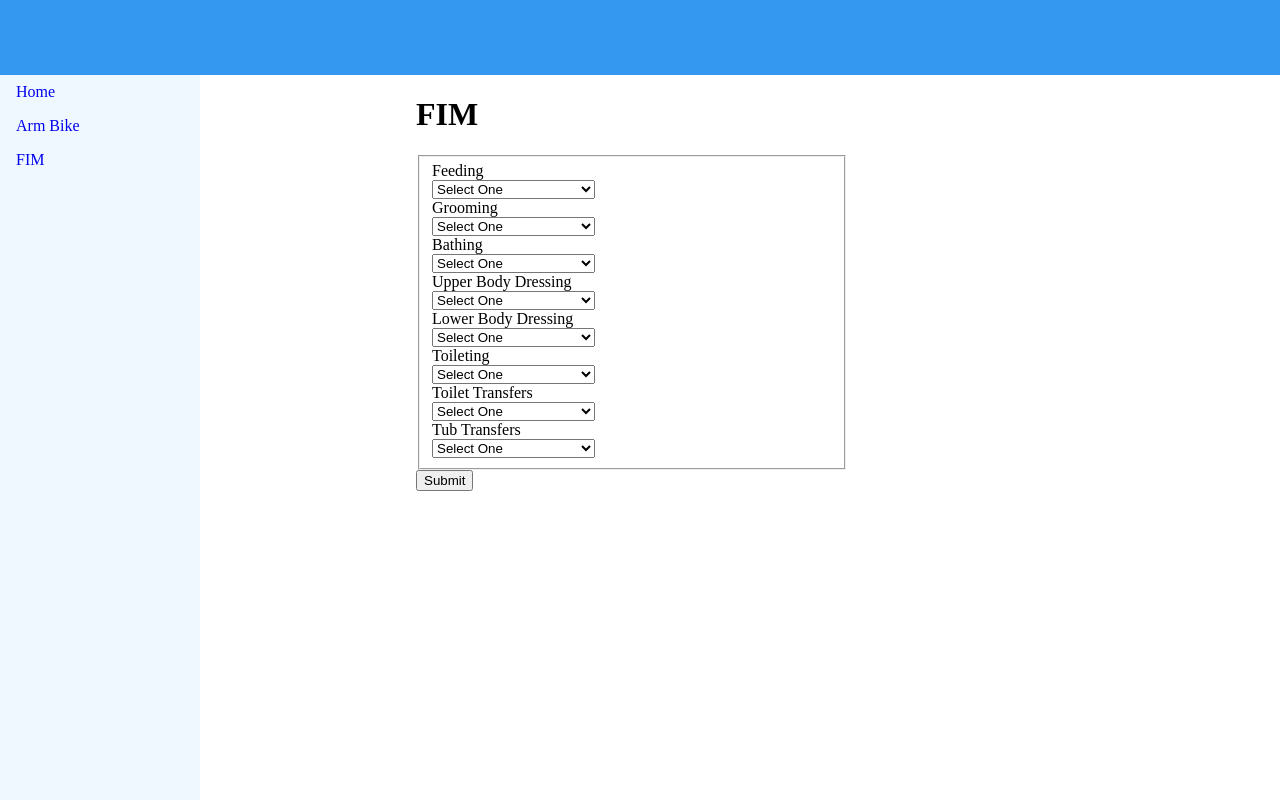
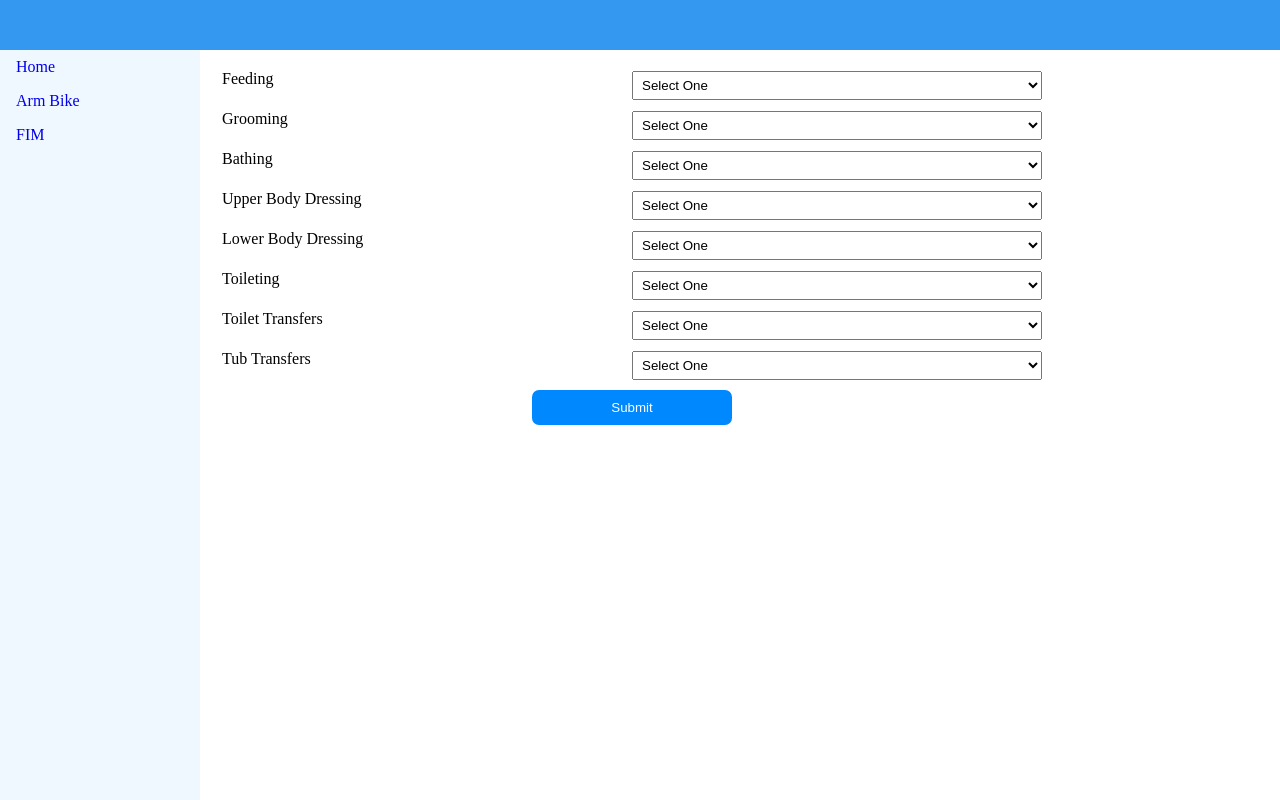
Before and after one commit to adorgan/soap-note, a React (Create React App) app in the folder client/: page /fim in a window 1280 px wide. Built offline with nearby package versions, Linux system fonts and the light colour scheme.

Commit message:
updated UI with better form layout and button styling

```diff
--- a/client/src/App.css
+++ b/client/src/App.css
@@ -1,5 +1,31 @@
 html, body, #root, .App, .container {
   height: 100%;
+}
+
+fieldset {
+    border: 0;
+    padding: 0;
+}
+
+fieldset {
+    display: grid;
+    grid-template-columns: 1fr 1fr;
+    grid-template-rows: 1fr 1fr;
+
+}
+
+form {
+    padding: 20px;
+    grid-column: 1/3;
+}
+select {
+    width: 100%;
+    padding: 5px;
+    margin-bottom: 10px;
+    margin-top: 1px;
+}
+select:hover{
+    cursor: pointer;
 }
 
 body{
@@ -8,7 +34,7 @@ body{
 .container {
     display: grid;
     grid-template-columns: 200px 1fr 1fr 1fr 1fr 1fr;
-    grid-template-rows: 75px 1fr 1fr 1fr 1fr 1fr;
+    grid-template-rows: 50px 1fr 1fr 1fr 1fr 1fr;
 }
 
 nav {
@@ -36,8 +62,11 @@ li a:hover{
 }
 
 .wrapper{
-    grid-column-start: 3;
-    grid-column-end: 5;
+    display: grid;
+    grid-template-columns: 1fr 1fr;
+    grid-template-rows: 1fr 1fr;
+    grid-column-start: 2;
+    grid-column-end: 6;
     grid-row: 2 / 6;
 }
 
@@ -47,6 +76,40 @@ li a:hover{
     background-color: #3498f0;
 }
 
+
+.div-submit-btn {
+    grid-column: 1 / 2;
+    display: flex;
+    justify-content: center;
+}
+
+.btn-form {
+    border-radius: 7px;
+    padding: 10px;
+    width: 200px;
+    border: 0px;
+    background: #0088ff;
+    color: white;
+}
+
+.btn-form:hover{
+    cursor: pointer;
+    background: rgb(0, 104, 240);
+}
+
+option:hover {
+    cursor: pointer;
+}
+
 #fim_blurb {
     width: 100%;
+
 }
+
+.form-label {
+    grid-column: 1;
+
+}
+.div-select {
+    grid-column: 2;
+}
--- a/client/src/components/ArmBike.js
+++ b/client/src/components/ArmBike.js
@@ -132,7 +132,9 @@ function ArmBike() {
                             value={formData.fim_arm_bike}
                         />
                     </fieldset>
-                    <button type="submit">Submit</button>
+                    <div className="div-submit-btn">
+                        <button className="btn-form" type="submit">Submit</button>
+                    </div>
                 </form>
                 {showGoalBlurb && (
                     <div contentEditable="true" id="goal_blurb"></div>
--- a/client/src/components/FIM.js
+++ b/client/src/components/FIM.js
@@ -65,7 +65,6 @@ function FIM() {
 
     return (
         <div className="wrapper">
-            <h1>FIM</h1>
             <form onSubmit={handleSubmit}>
                 <fieldset>
                     <FimScore
@@ -125,7 +124,11 @@ function FIM() {
                         value={formData.tub_transfer}
                     />
                 </fieldset>
-                <button type="submit">Submit</button>
+                <div className='div-submit-btn'>
+                    <button className="btn-form" type="submit">
+                        Submit
+                    </button>
+                </div>
             </form>
             {showFimBlurb && <div contentEditable="true" id="fim_blurb"></div>}
         </div>
--- a/client/src/components/FimScore.js
+++ b/client/src/components/FimScore.js
@@ -1,8 +1,8 @@
 export default function FimScore({ name, id, handleChange, value, label }) {
     return (
         <>
-            <label htmlFor={id}>{label}</label>
-            <div>
+            <label className="form-label" htmlFor={id}>{label}</label>
+            <div className="div-select">
                 <select
                     name={name}
                     id={id}
```
